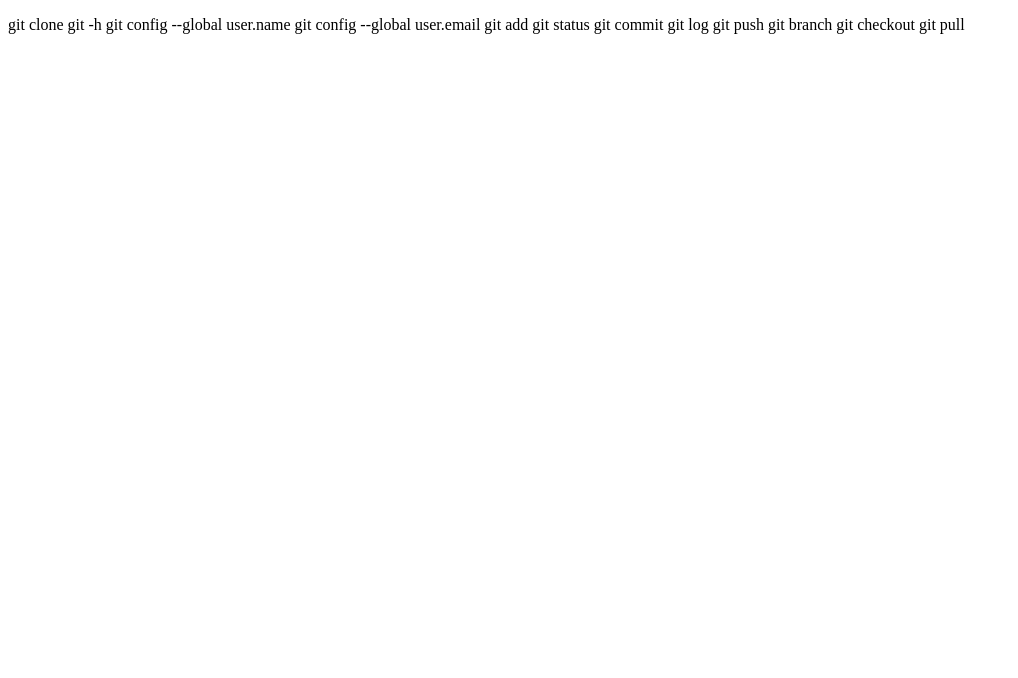
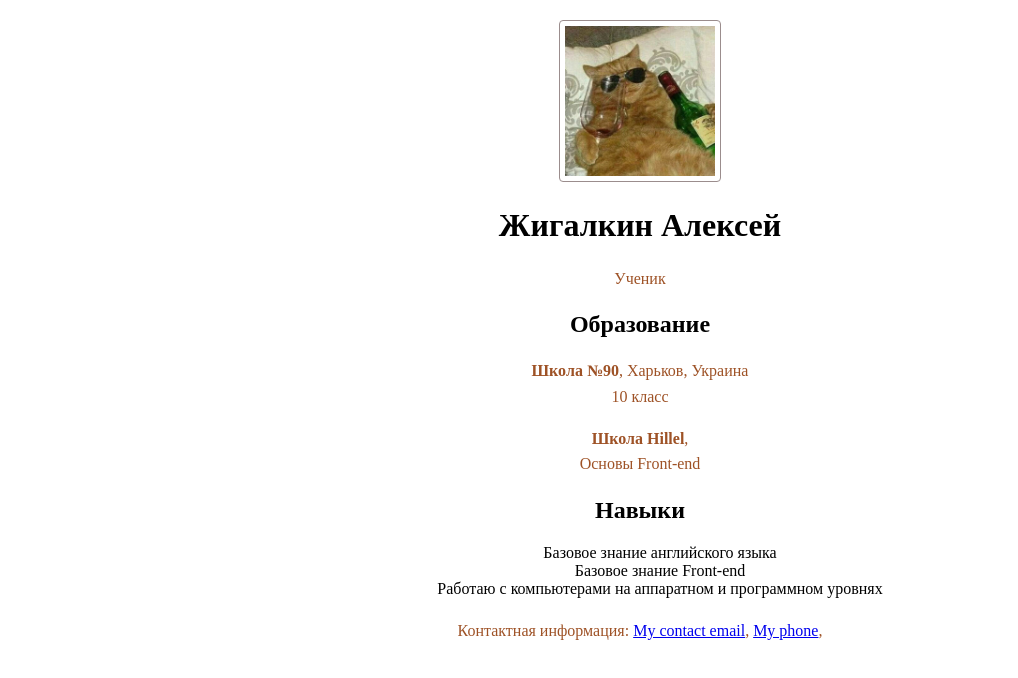
Before and after one commit to Alex3yzh/dz1_20_12_2023, a plain HTML site: page index.html in a window 1280 px wide. Shown: the whole page, without its empty margins (0-1018 px from the left). Drawn offline with Linux system fonts and the light colour scheme.

Commit message:
added content

```diff
--- a/index.html
+++ b/index.html
@@ -1,25 +1,49 @@
 <!DOCTYPE html>
 <html lang="en">
   <head>
-    <meta charset="UTF-8">
-    <meta name="viewport" content="width=device-width, initial-scale=1.0">
-    <title>dz1</title>
+    <meta charset="UTF-8" />
+    <meta name="viewport" content="width=device-width, initial-scale=1.0" />
+    <title>dz2</title>
+    <link rel="stylesheet" type="text/css" href="./styles/style.css" />
   </head>
   <body>
+    <header>
+      <img src="./img/photo_2023-04-16_14-32-24.jpg" alt="Моё фото" />
+      <h1>Жигалкин Алексей</h1>
+      <p>Ученик</p>
+    </header>
+
+    <main>
+      <section>
+        <h2>Образование</h2>
         <p>
-         git clone
-         git -h
-         git config --global user.name
-         git config --global user.email
-         git add
-         git status
-         git commit
-         git log
-         git push
-         git branch
-         git checkout
-         git pull
+          <strong>Школа №90</strong>, Харьков, Украина
+          <br />
+          10 класс
+        </p>
+        <p>
+          <strong>Школа Hillel</strong>,
+          <br />
+          Основы Front-end
+        </p>
+      </section>
 
+      <section>
+        <h2>Навыки</h2>
+        <ul>
+          <li>Базовое знание английского языка</li>
+          <li>Базовое знание Front-end</li>
+          <li>Работаю с компьютерами на аппаратном и программном уровнях</li>
+        </ul>
+      </section>
+    </main>
+
+    <footer>
+      <p>
+        Контактная информация:
+        <a href="mailto:email@example.com">My contact email</a>,
+        <a href="tel:+ххх-хх-хх">My phone</a>,
       </p>
+    </footer>
   </body>
 </html>
--- /dev/null
+++ b/styles/style.css
@@ -0,0 +1,34 @@
+body {
+  text-align: center;
+  margin: 20px;
+}
+
+header {
+  text-align: center;
+  margin-bottom: 20px;
+}
+
+img {
+  border: 1px solid #9b8d8d;
+  border-radius: 4px;
+  padding: 5px;
+  width: 150px;
+}
+
+section {
+  margin-bottom: 20px;
+}
+
+p {
+  line-height: 1.6;
+  color: #9e5226;
+}
+
+footer {
+  text-align: center;
+  margin-top: 20px;
+}
+
+ul {
+  list-style: none;
+}
```
Also changed, not shown: img/photo_2023-04-16_14-32-24.jpg (added). Lines whose indentation alone changed are shown as unchanged.
